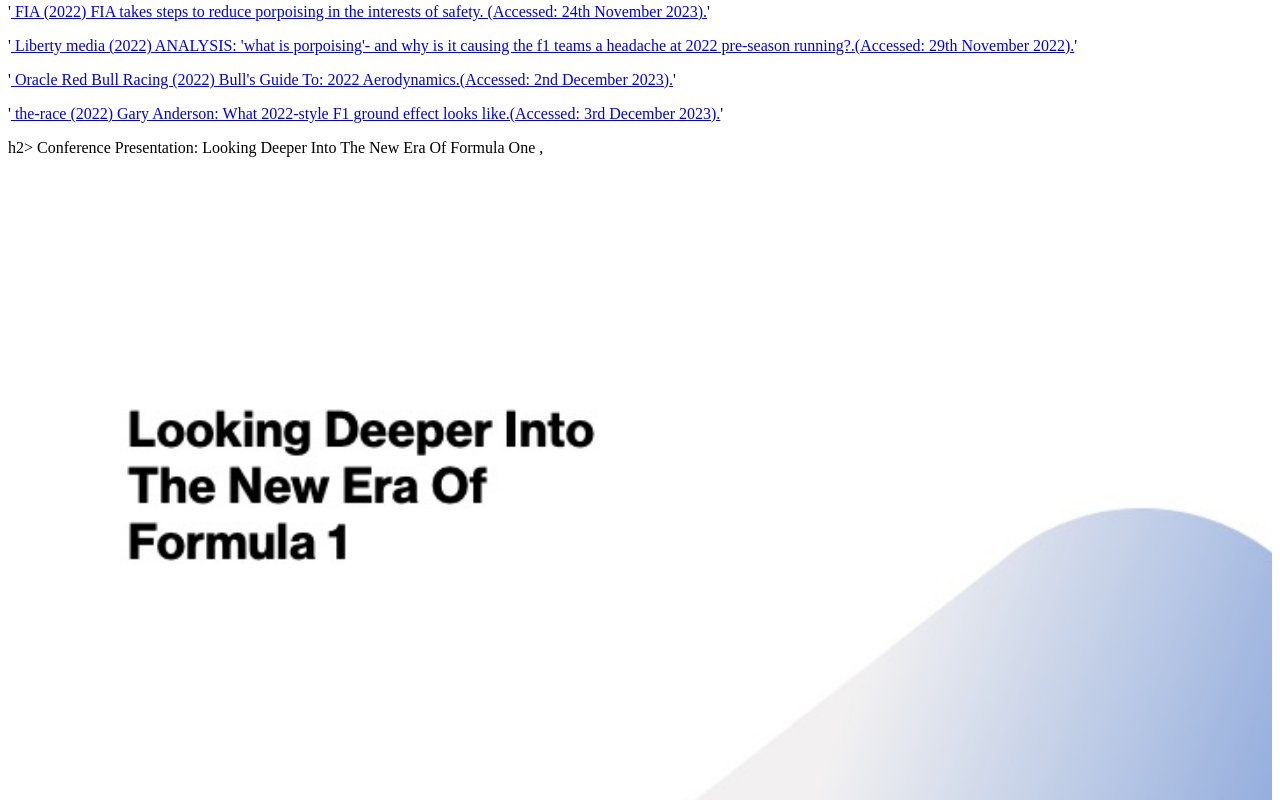
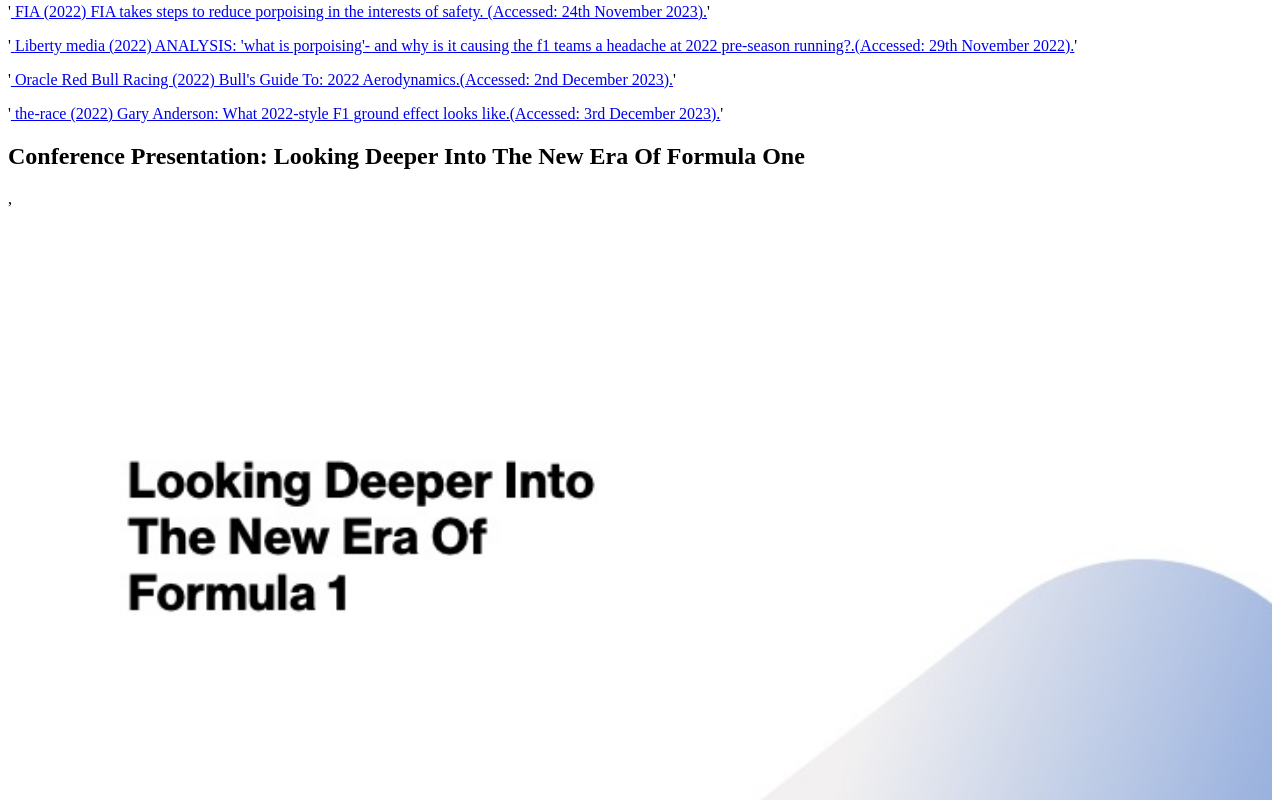
Before and after one commit to FEPSFY6756394/FY6756394, a plain HTML site: page index.html in a window 1280 px wide. Shown: the part 2000-2800 px from the top of the page. Drawn offline with Linux system fonts and the light colour scheme.

Commit message:
Update index.html

```diff
--- a/index.html
+++ b/index.html
@@ -108,7 +108,7 @@
       </p>
        </p7>
 
-        h2> Conference Presentation: Looking Deeper Into The New Era Of Formula One </h2>, <br>
+<h2> Conference Presentation: Looking Deeper Into The New Era Of Formula One </h2>, <br>
 
 
 <script>
```
